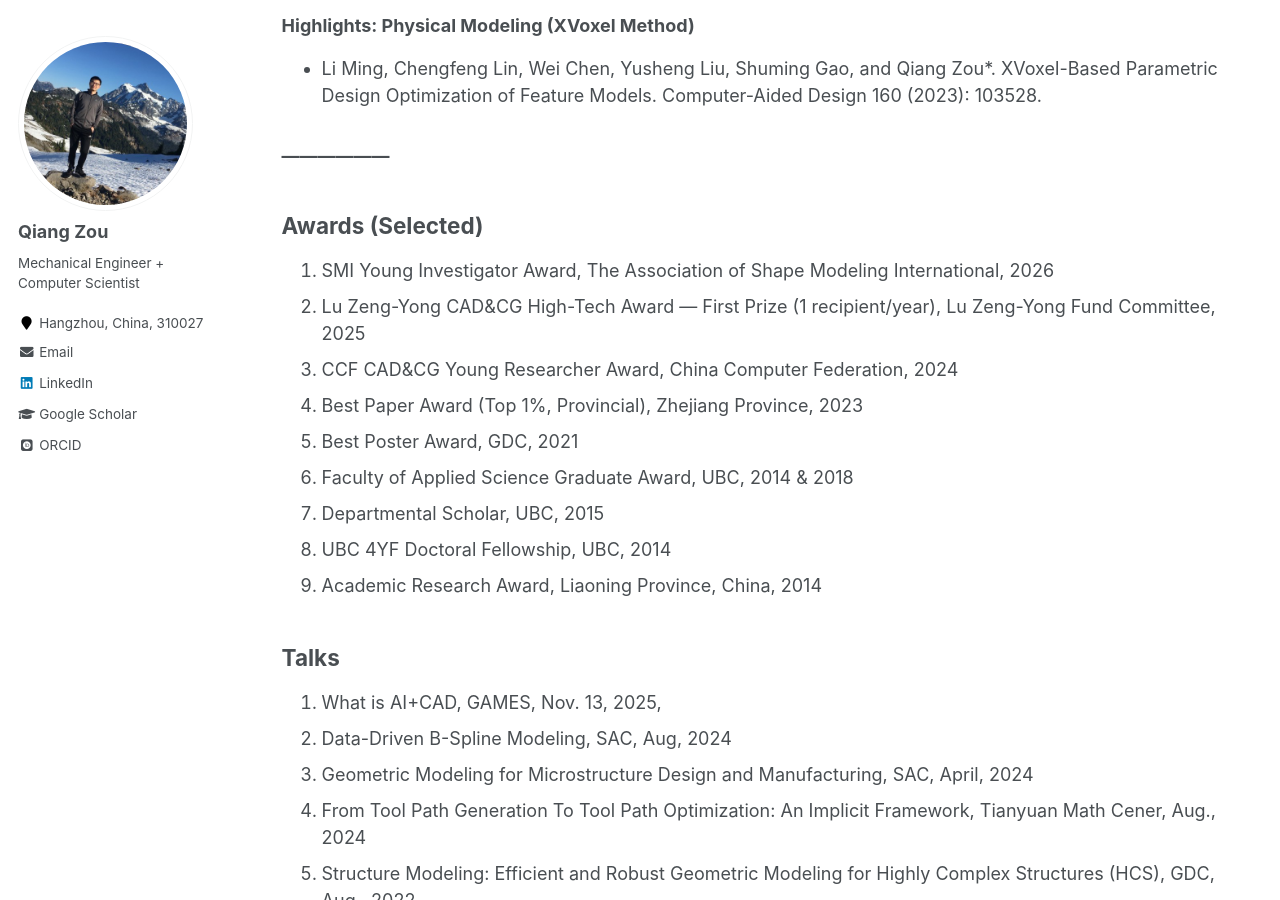
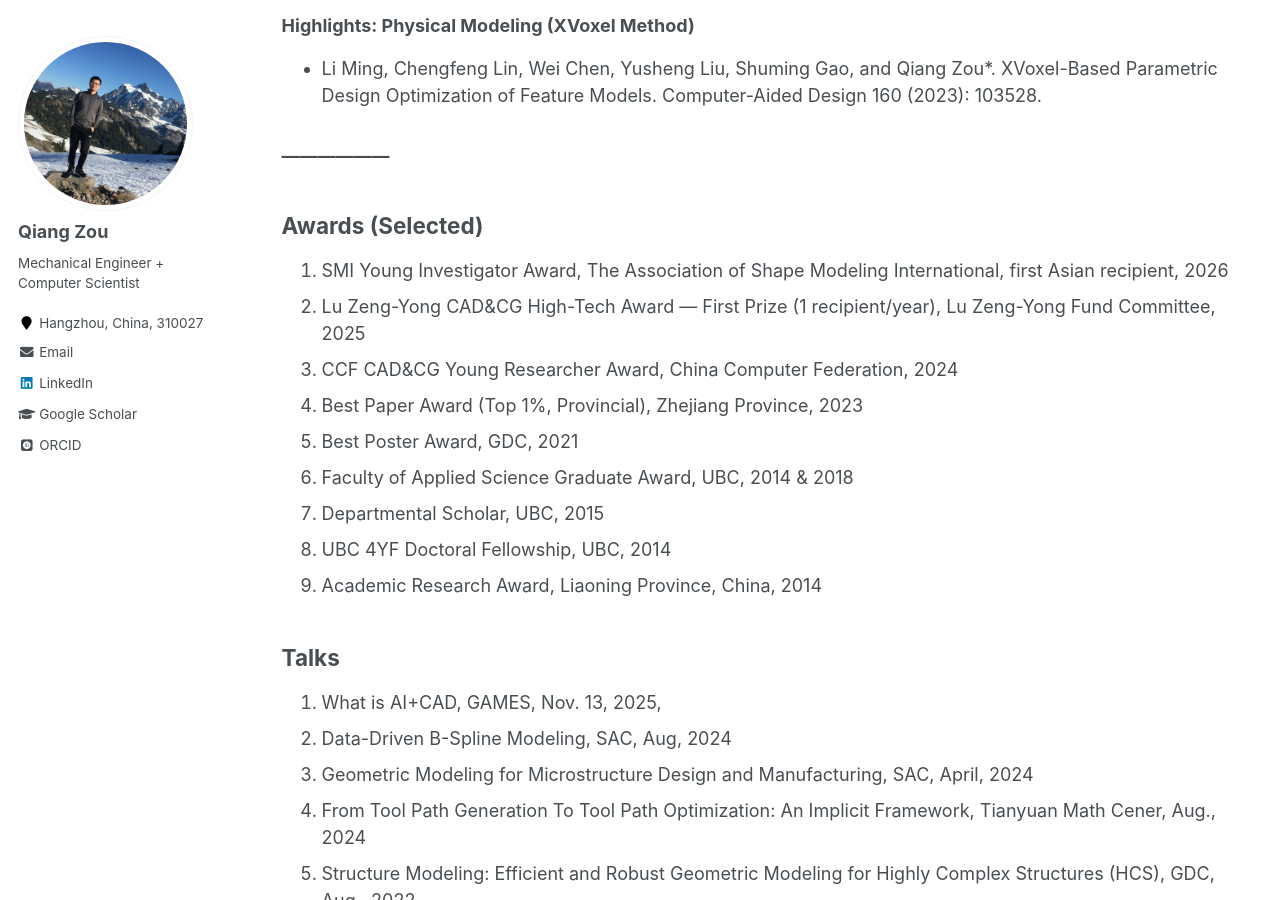
Before and after one commit to Qiang-Zou/Qiang-Zou.github.io, a Jekyll site: the page built from _pages/research.md, in a window 1280 px wide and 900 px high, scrolled down 2409 px. Built offline with Jekyll 4.4.1, drawn with Linux system fonts in a browser that asks for light colours; some web fonts are replaced; formulas are drawn with MathJax 3.

Commit message:
Update research.md

```diff
--- a/_pages/research.md
+++ b/_pages/research.md
@@ -101,7 +101,7 @@ See [Google Scholar](https://scholar.google.com/citations?user=9FwFNqAAAAAJ&hl=e
 
 
 ## Awards (Selected)
-1. SMI Young Investigator Award, The Association of Shape Modeling International, 2026
+1. SMI Young Investigator Award, The Association of Shape Modeling International, first Asian recipient, 2026
 1. Lu Zeng-Yong CAD&CG High-Tech Award — First Prize (1 recipient/year), Lu Zeng-Yong Fund Committee, 2025
 1. CCF CAD&CG Young Researcher Award, China Computer Federation, 2024
 1. Best Paper Award (Top 1%, Provincial), Zhejiang Province, 2023
```
